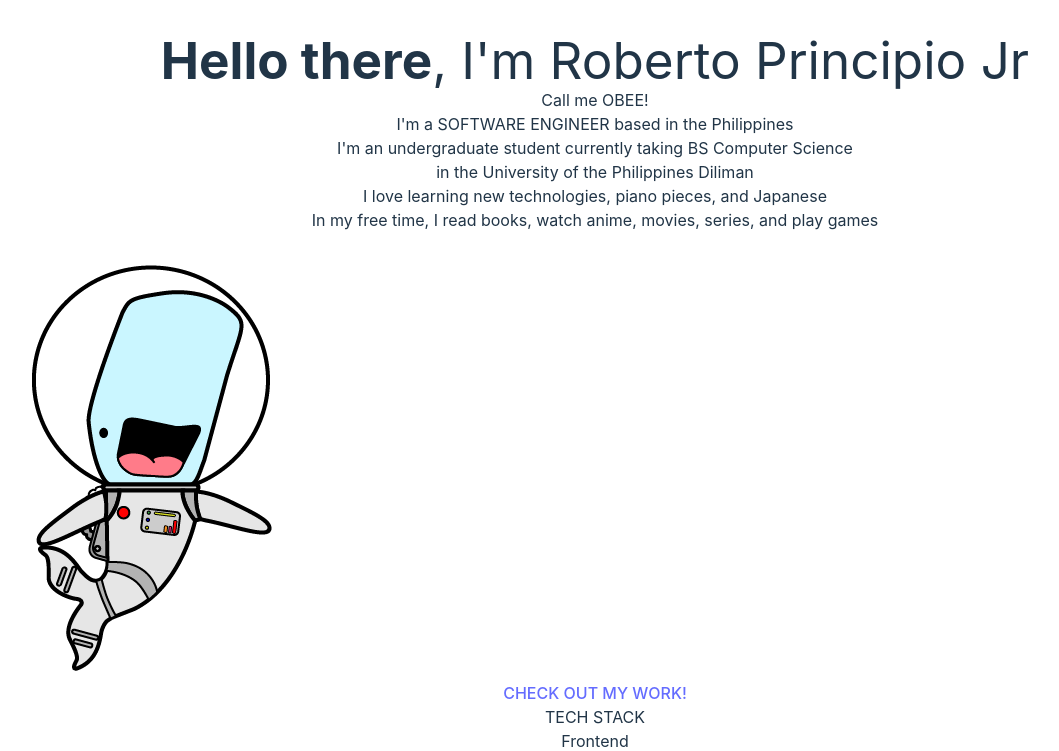
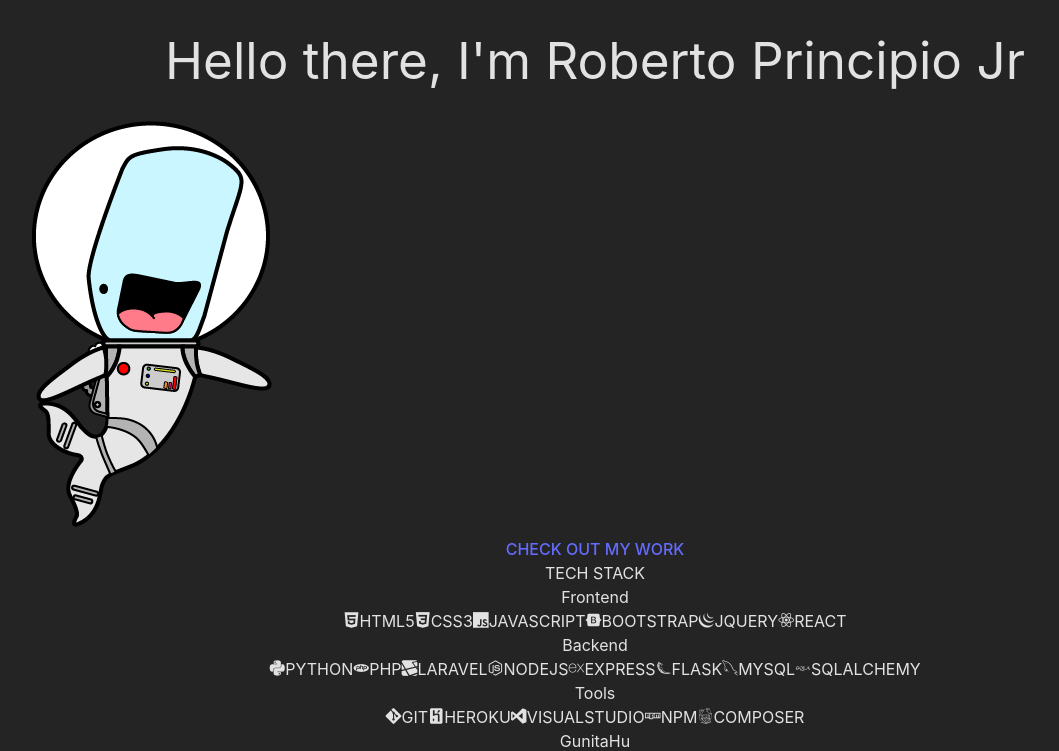
Before and after one commit to rdp-jr/portfolio, a React (Vite) app: page / in a window 1280 px wide. Shown: the top 751 px of the page, without its empty margins (45-1104 px from the left). Built offline with nearby package versions, Linux system fonts and the light colour scheme.

Commit message:
chore: mv to sections directory

```diff
--- a/index.html
+++ b/index.html
@@ -5,7 +5,7 @@
     <link rel="icon" type="image/svg+xml" href="/vite.svg" />
     <meta name="viewport" content="width=device-width, initial-scale=1.0" />
     <link rel="stylesheet" href="https://cdn.jsdelivr.net/gh/devicons/devicon@v2.15.1/devicon.min.css">
-    <title>Vite + React + TS</title>
+    <title>Obee Principio</title>
   </head>
   <body>
     <div id="root"></div>
--- a/src/App.css
+++ b/src/App.css
@@ -5,37 +5,9 @@
   text-align: center;
 }
 
-.logo {
-  height: 6em;
-  padding: 1.5em;
-  will-change: filter;
-}
-.logo:hover {
-  filter: drop-shadow(0 0 2em #646cffaa);
-}
-.logo.react:hover {
-  filter: drop-shadow(0 0 2em #61dafbaa);
-}
-
-@keyframes logo-spin {
-  from {
-    transform: rotate(0deg);
-  }
-  to {
-    transform: rotate(360deg);
-  }
-}
 
 @media (prefers-reduced-motion: no-preference) {
   a:nth-of-type(2) .logo {
     animation: logo-spin infinite 20s linear;
   }
 }
-
-.card {
-  padding: 2em;
-}
-
-.read-the-docs {
-  color: #888;
-}
--- a/src/components/Header.tsx
+++ /dev/null
@@ -1,54 +0,0 @@
-import React, { useState } from "react";
-import { Icons } from "./Icons";
-
-export const Header = () => {
-  const [whaleImageIndex, setWhaleImageIndex] = useState(1);
-  return (
-    <div>
-      <h1>
-        <span className="font-bold">Hello there</span>, I'm Roberto Principio Jr
-      </h1>
-
-      <h2>
-        Call me <span>OBEE</span>!
-      </h2>
-
-      <h2>
-        I'm a <span>SOFTWARE ENGINEER</span> based in the Philippines
-      </h2>
-
-      <h5>I'm an undergraduate student currently taking BS Computer Science</h5>
-      <h5>
-        in the <span>University of the Philippines Diliman</span>
-      </h5>
-      <h5>I love learning new technologies, piano pieces, and Japanese</h5>
-      <h5>
-        In my free time, I read books, watch anime, movies, series, and play
-        games
-      </h5>
-
-      <div>
-        <Icons />
-
-        <div>
-          <img
-            id="splash-whale"
-            src={`/img/whale-${whaleImageIndex}.webp`}
-            alt=""
-            onMouseEnter={() => setWhaleImageIndex(2)}
-            onMouseLeave={() => setWhaleImageIndex(1)}
-          />
-
-          <a
-            href="#section-project"
-            id="a-check"
-            onMouseEnter={() => setWhaleImageIndex(2)}
-            onMouseLeave={() => setWhaleImageIndex(1)}
-          >
-            CHECK OUT MY WORK! <i></i>{" "}
-          </a>
-        </div>
-      </div>
-    </div>
-  );
-};
--- a/src/components/Footer.tsx
+++ b/src/components/sections/Footer.tsx
@@ -1,5 +1,5 @@
 import React from "react";
-import { Icons } from "./Icons";
+import { Icons } from "../Icons";
 
 export const Footer = () => {
   return (
--- /dev/null
+++ b/src/components/sections/Header.tsx
@@ -0,0 +1,30 @@
+import React, { useState } from "react";
+import { Icons } from "../Icons";
+
+export const Header = () => {
+  const [whaleImageIndex, setWhaleImageIndex] = useState(1);
+  return (
+    <div>
+      <h1>
+        <span>Hello there</span>, I'm Roberto Principio Jr
+      </h1>
+
+      <img src={`/img/whale-${whaleImageIndex}.webp`} />
+
+      <div>
+        <Icons />
+
+        <div>
+          <a
+            href="#section-project"
+            id="a-check"
+            onMouseLeave={() => setWhaleImageIndex(1)}
+            onMouseEnter={() => setWhaleImageIndex(2)}
+          >
+            CHECK OUT MY WORK <i></i>{" "}
+          </a>
+        </div>
+      </div>
+    </div>
+  );
+};
--- a/src/components/ProjectList.tsx
+++ b/src/components/sections/ProjectList.tsx
@@ -1,7 +1,7 @@
 import React from "react";
-import { Project } from "./Project";
-import { Project as IProject } from "../types";
-import { PROJECT_LIST } from "../data/projects";
+import { PROJECT_LIST } from "../../data/projects";
+import { Project } from "../Project";
+import { Project as IProject } from "../../types";
 
 export const ProjectList = () => {
   return (
--- a/src/components/TechStack.tsx
+++ b/src/components/sections/TechStack.tsx
@@ -1,5 +1,5 @@
 import React from "react";
-import { Tag } from "./Tag";
+import { Tag } from "../Tag";
 
 export const TechStack = () => {
   return (
--- a/src/index.css
+++ b/src/index.css
@@ -60,18 +60,6 @@ button:focus-visible {
   outline: 4px auto -webkit-focus-ring-color;
 }
 
-@media (prefers-color-scheme: light) {
-  :root {
-    color: #213547;
-    background-color: #ffffff;
-  }
-  a:hover {
-    color: #747bff;
-  }
-  button {
-    background-color: #f9f9f9;
-  }
-}
 
 html {
   scroll-behavior: smooth;
```
Also changed, not shown: src/App.tsx (+4 -4 lines).
